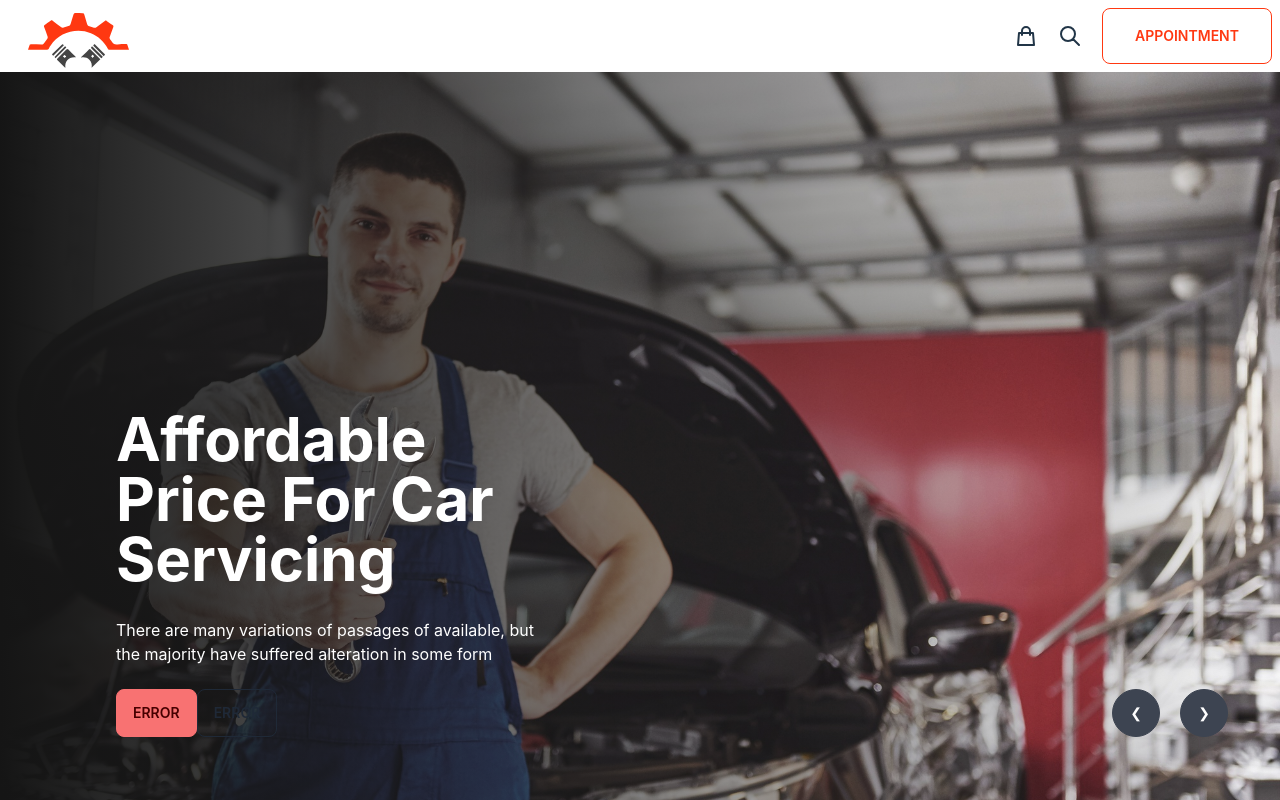
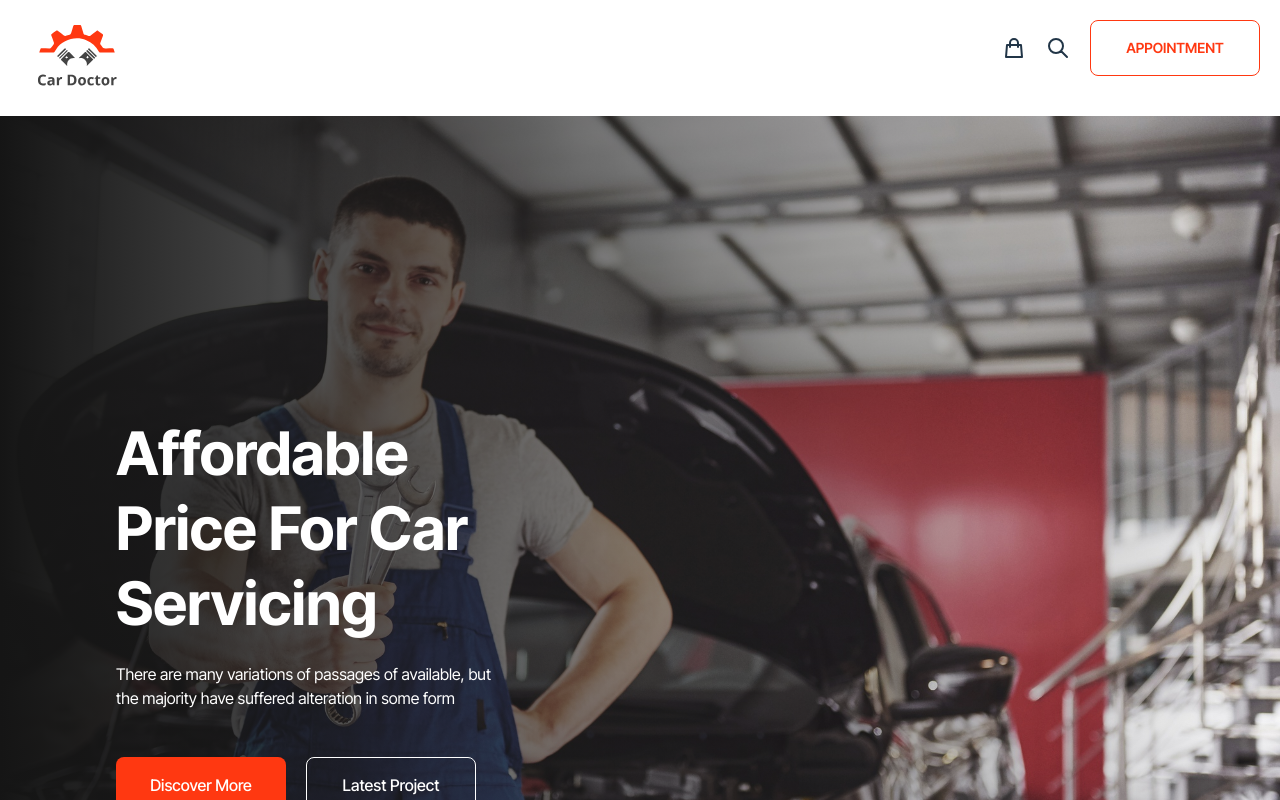
Before and after one commit to rezwanrahimr/Genius-Car-Client, a React (Vite) app: page / in a window 1280 px wide. Shown: the top 800 px of the page. Built offline with nearby package versions, Linux system fonts and the light colour scheme.

Commit message:
banner done

```diff
--- a/index.html
+++ b/index.html
@@ -4,6 +4,9 @@
     <meta charset="UTF-8" />
     <link rel="icon" type="image/svg+xml" href="/vite.svg" />
     <meta name="viewport" content="width=device-width, initial-scale=1.0" />
+    <link rel="preconnect" href="https://fonts.googleapis.com">
+<link rel="preconnect" href="https://fonts.gstatic.com" crossorigin>
+<link href="https://fonts.googleapis.com/css2?family=Inter+Tight:wght@200;400;500;600;700;800;900&display=swap" rel="stylesheet">
     <title>Vite + React</title>
   </head>
   <body>
--- a/src/Pages/Home/Banner/Banner.jsx
+++ b/src/Pages/Home/Banner/Banner.jsx
@@ -48,7 +48,7 @@ const Banner = () => {
   ];
   return (
     <div>
-      <div className="carousel w-full">
+      <div className="carousel w-full my-5">
         {bannerData.map((slider) => (
           <BannerItem key={slider.id} slider={slider}></BannerItem>
         ))}
--- a/src/Pages/Home/Banner/BannerItem/BannerItem.jsx
+++ b/src/Pages/Home/Banner/BannerItem/BannerItem.jsx
@@ -21,11 +21,11 @@ const BannerItem = ({ slider }) => {
           majority have suffered alteration in some form
         </h6>
       </div>
-      <div className="absolute flex  transform -translate-y-1/2 left-5 right-5 top-3/4 ms-24 ">
-        <button className="btn btn-error">Error</button>
-        <button className="btn btn-outline ">Error</button>
+      <div className="absolute flex  transform -translate-y-1/2 left-5 right-5 top-3/4 ms-24 mt-7">
+        <button className="discover-btn">Discover More</button>
+        <button className="latest-btn">Latest Project</button>
       </div>
-      <div className="absolute flex  transform -translate-y-1/2  right-1 top-3/4">
+      <div className="absolute flex  transform -translate-y-1/2  right-1 top-3/4 mt-28">
         <a href={`#slide${prev}`} className="btn btn-circle me-5">
           ❮
         </a>
--- a/src/Pages/Home/Banner/BannerItem/bannerItem.css
+++ b/src/Pages/Home/Banner/BannerItem/bannerItem.css
@@ -13,3 +13,26 @@
   ); /* W3C */
   filter: progid:DXImageTransform.Microsoft.gradient( startColorstr='#002f4b', endColorstr='#00000000',GradientType=0 ); /* IE6-9 */
 }
+
+.carousel-item h1 {
+  line-height: 75px;
+  margin-bottom: 30px;
+}
+.discover-btn {
+  width: 170px;
+  height: 56px;
+  border: none;
+  color: white;
+  background-color: #ff3811;
+}
+.latest-btn {
+  color: white;
+  border: 1px solid white;
+  width: 170px;
+  height: 56px;
+  background: none;
+  margin-left: 20px;
+}
+.latest-btn:hover {
+  border: 1px solid #ff3811;
+}
--- a/src/Pages/Sheard/Header/Header.jsx
+++ b/src/Pages/Sheard/Header/Header.jsx
@@ -36,7 +36,7 @@ const Header = () => {
   );
   return (
     <div>
-      <div className="navbar bg-base-100">
+      <div className="navbar bg-base-100 p-5">
         <div className="navbar-start">
           <div className="dropdown">
             <label tabIndex={0} className="btn btn-ghost lg:hidden">
@@ -65,7 +65,7 @@ const Header = () => {
             </ul>
           </div>
           <a className="btn btn-ghost normal-case text-xl">
-            <img src={logo} alt="" />
+            <img src={logo} alt="" width={"80px"} />
           </a>
         </div>
         <div className="navbar-center hidden lg:flex">
--- a/src/index.css
+++ b/src/index.css
@@ -28,6 +28,7 @@ a:hover {
 }
 
 body {
+  font-family: "Inter Tight", sans-serif;
   /* margin: 0;
   display: flex;
   place-items: center;
```
